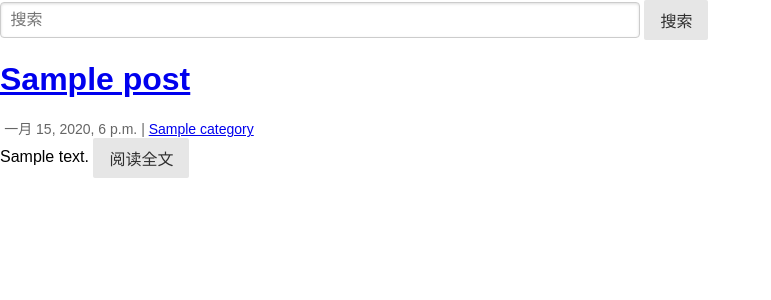
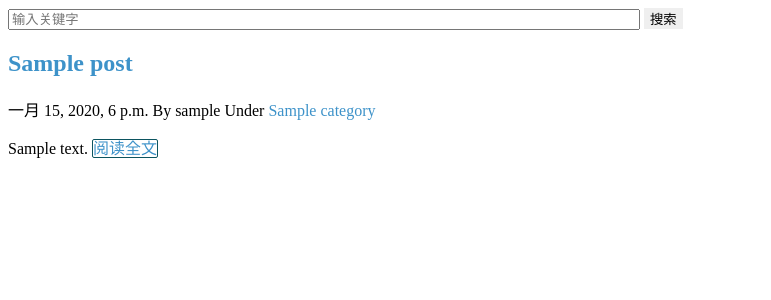
Before and after one commit to justphantom/hhxdjango, a Django app: page / in a window 1280 px wide. Shown: the top 300 px of the page, without its empty margins (0-771 px from the left). Run offline with Django 3.2, Linux system fonts and the light colour scheme; tables that the repository leaves empty hold one stand-in row (values such as "Sample post").

Commit message:
重写样式，放弃purecss

```diff
--- a/static/css/main.css
+++ b/static/css/main.css
@@ -1,86 +1,77 @@
-p {
-    text-indent: 2em;
-    font-size: 1.2rem;
+a {
+    text-decoration: none;
+    color: rgb(61, 146, 201);
 }
 
-h1 {
-    text-align: center;
+.post-title {
+    font-size: 1.5rem;
+
+}
+
+.post-meta {
+    text-indent: 0;
+}
+
+.post-date {
+    display: inline;
+}
+
+.post-excerpt {
+    text-indent: 0;
 }
 
 .readmore {
-    font-size: 1rem;
-    padding: 3px 6px;
-    border: 1px solid #dddddd;
-    border-radius: 5px;
-    box-shadow: 0 0 1px 0px #000000;
-    text-indent: 0;
+    border-radius: 2px;
+    border: #0c5460 solid 1px;
+    line-height: 1.5rem;
+    width: auto;
     text-align: center;
-    width: fit-content;
+    white-space: nowrap;
 }
 
-.post-meta {
-    padding: 0;
-    margin: 9px 0 0;
-    color: #999999;
-    text-align: left;
-    display: inline-block;
-    font-size: 1rem;
+.input-text {
+    width: 50%;
+    border: #4d99bf solid 1px;
+    line-height: 1.5rem;
+    background: transparent;
+    outline: none;
+    margin: 2px;
 }
 
-.meta-category {
-    position: relative;
-    font-size: 1rem;
+.input-textarea {
+    width: 50%;
+    border: #4d99bf solid 1px;
+    margin: 2px;
 }
 
-.post-title {
-    margin: 0;
-    color: #555555;
-    text-align: left;
-    font-size: 1.25rem;
-    font-weight: bold;
+.input-field {
+    width: 80%;
+    border: 0;
 }
 
-a {
-    color: #555555;
-    text-decoration: none;
+.input-button {
+    width: 50%;
+    line-height: 1.5rem;
+    border: #4d99bf solid 1px;
+    margin: 2px;
 }
 
-.post-content {
-    font-size: 1rem;
-    padding-top: 10px;
+.input-search {
+    width: 50%;
 }
 
-.codehilite {
-    padding: 0;
+.search-button {
+    border: #999999 1px;
 }
 
-.hljs-ln-numbers {
-    -webkit-touch-callout: none;
-    -webkit-user-select: none;
-    -khtml-user-select: none;
-    -moz-user-select: none;
-    -ms-user-select: none;
-    user-select: none;
-    text-align: center;
-    color: #cccccc;
-    border-right: 1px solid #cccccc;
-    vertical-align: top;
-    padding-right: 5px;
+p {
+    text-indent: 2em;
 }
 
-.hljs-ln-n {
-    width: 30px;
+.inner {
+    padding: 1.5% 3% 1.5% 3%;
 }
 
-.hljs-ln .hljs-ln-code {
-    padding-left: 10px;
-    white-space: pre;
+.detail-title {
+    text-align: center;
 }
-
-.post-content-tb {
-    width: 100%;
-}
-
-.readmore-td {
-    width: 6rem;
-}
--- a/templates/base.html
+++ b/templates/base.html
@@ -4,7 +4,7 @@
 <head>
     <meta charset="UTF-8">
     <meta name="viewport" content="width=device-width, initial-scale=1"/>
-    <link rel="stylesheet" href="{% static 'css/pure-min.css' %}">
+    <link rel="stylesheet" href="{% static 'css/main.css' %}">
     <title>Blog</title>
 </head>
 <body>
@@ -15,11 +15,6 @@
         </div>
     {% endfor %}
 {% endif %}
-<form role="search" method="post" id="search-form" action="{% url 'blog:search' %}" class="pure-form">
-    {% csrf_token %}
-    <input type="search" name="q" placeholder="搜索" required class="pure-input-1-2">
-    <button type="submit" class="pure-button">搜索</button>
-</form>
 <main>
     {% block main %}
     {% endblock main %}
--- a/templates/blog/index.html
+++ b/templates/blog/index.html
@@ -1,22 +1,27 @@
 {% extends 'base.html' %} %}
 {% block main %}
+    <form role="search" method="post" action="{% url 'blog:search' %}">
+        {% csrf_token %}
+        <input type="search" name="q" placeholder="输入关键字" required class="input-search">
+        <button type="submit" class="search-button">搜索</button>
+    </form>
     {% for post in post_list %}
-        <article class="pure-group">
+        <article>
             <header>
-                <h1 class="pure-menu-allow-hover">
+                <h2 class="post-title">
                     <a href="{{ post.get_absolute_url }}">{{ post.title }}</a>
-                </h1>
+                </h2>
             </header>
-            <div class="pure-form-message-inline">
-                <span>{{ post.modified_time }}</span>
-                <span>|</span>
-                <a href="javascript:void(0);"><span>{{ post.category }}</span></a>
+            <p class="post-meta">
+                <span class="post-date">{{ post.modified_time }}</span>
+                By <span class="post-author">{{ post.author }}</span>
+                Under <a href="javascript:void(0);"><span class="post-category">{{ post.category }}</span></a>
 
-            </div>
-            <div>
-                <span class="">{{ post.excerpt }}</span>
-                <a href="{{ post.get_absolute_url }}"><span class="pure-button">阅读全文</span></a>
-
+            </p>
+            <p class="post-excerpt">
+                <span class="post-excerpt">{{ post.excerpt }}</span>
+                <a href="{{ post.get_absolute_url }}"><span class="readmore">阅读全文</span></a>
+            </p>
         </article>
     {% empty %}
         <div class="pure-form-message">Nothing!</div>
```
Also changed, not shown: templates/blog/detail.html (+6 -6 lines), templates/comments/inclusions/_form.html (+6 -6 lines).
